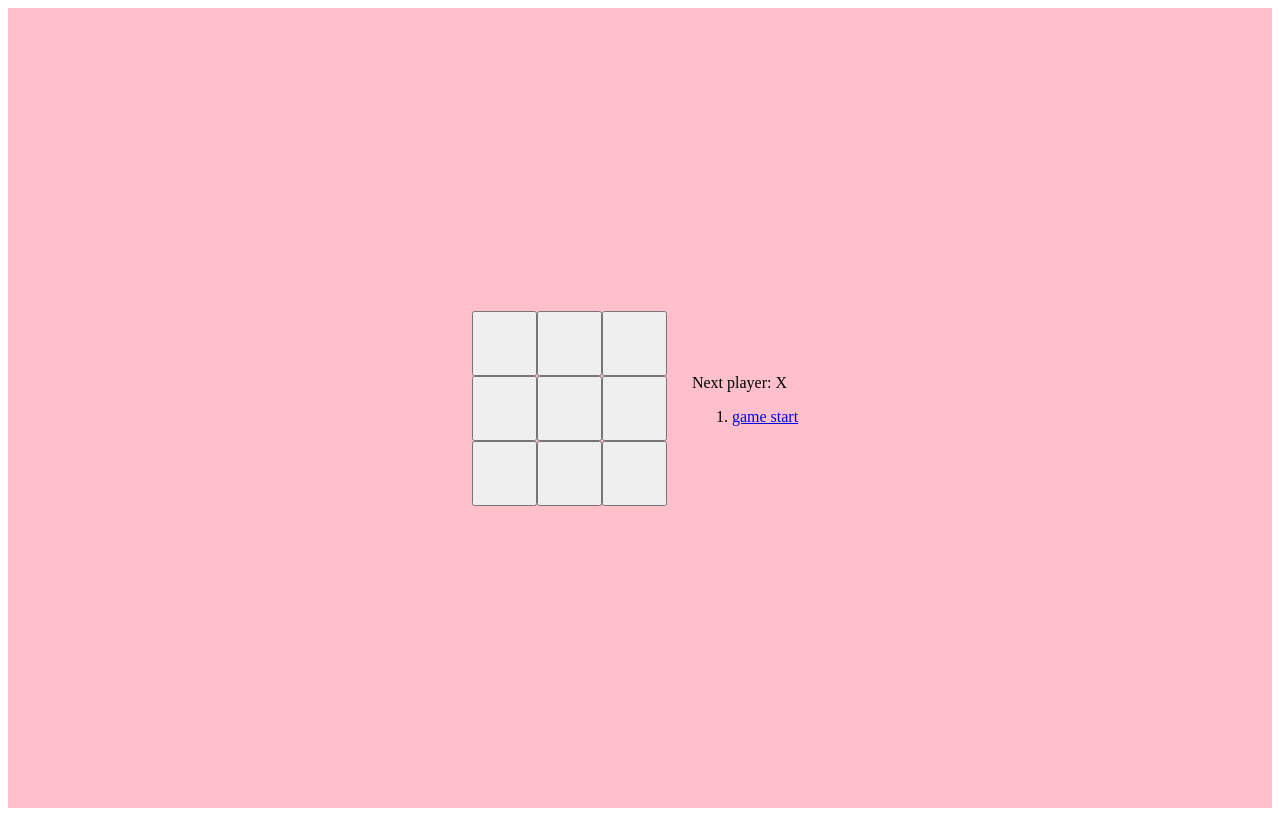
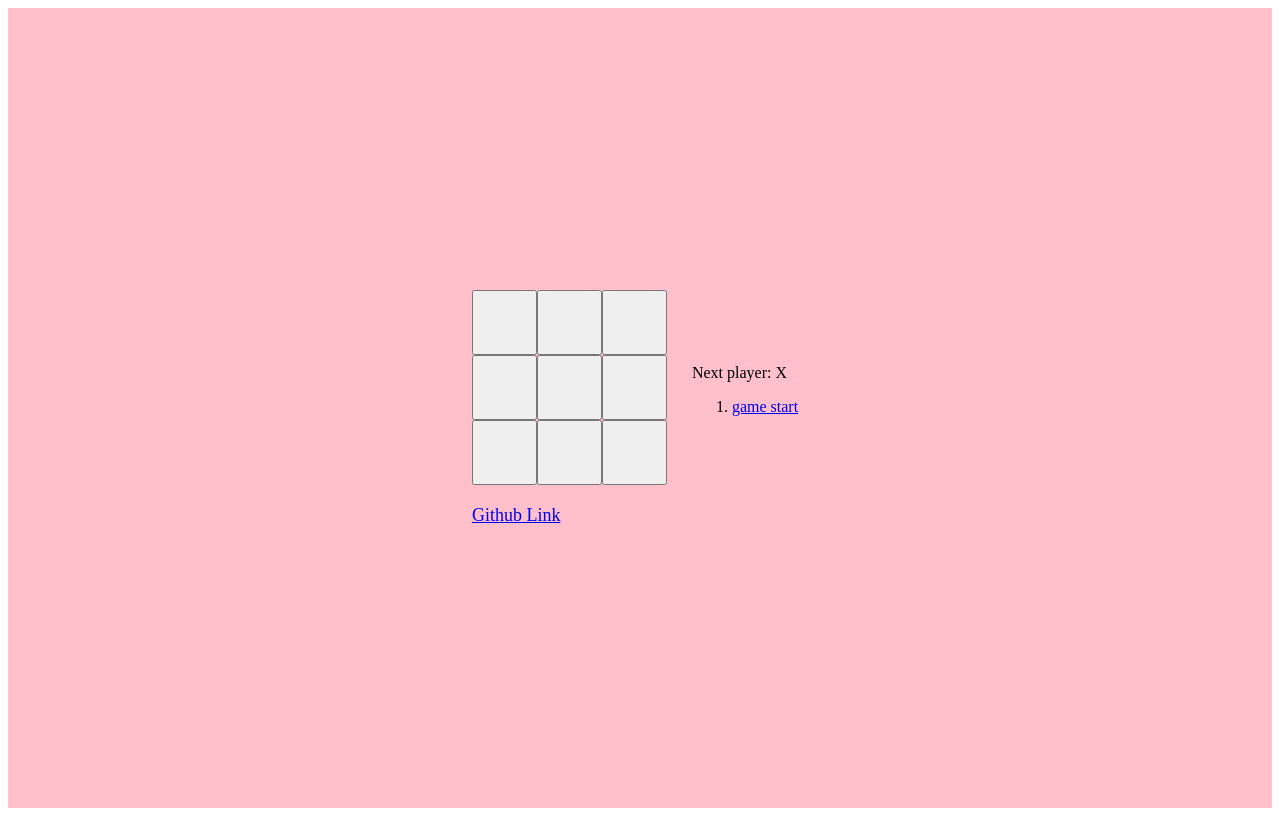
Before and after one commit to mauliktrapas/tic-tec-toe, a React app: page / in a window 1280 px wide. Built offline with nearby package versions, Linux system fonts and the light colour scheme.

Commit message:
added link to git

```diff
--- a/src/index.css
+++ b/src/index.css
@@ -32,4 +32,10 @@
 
 .game-info {
     margin-left: 20px;
+    margin-bottom: 20px;
 }
+
+.git-link{
+    font-size: 18px;
+    margin-top: 20px;
+}
--- a/src/index.js
+++ b/src/index.js
@@ -27,6 +27,7 @@ function Board(props) {
                         }
                     />
             )}
+            <a className="git-link" href="https://github.com/mauliktrapas/tic-tec-toe">Github Link</a>
         </div>
     )
 }
@@ -92,7 +93,7 @@ class Game extends React.Component{
             const desc = step ? ('move ('+ temp.index[0] + ',' + temp.index[1] + ')' ) : 'game start';
             return(
                 <li key={step} className="steps">
-                    <a href="#" onClick={()=>this.moveTo(step)}>{desc}</a>
+                    <a href=" " onClick={()=>this.moveTo(step)}>{desc}</a>
                 </li>
             );
         });
```
Also changed, not shown: dist/dist/build/service-worker.js (added), 3 other files.
